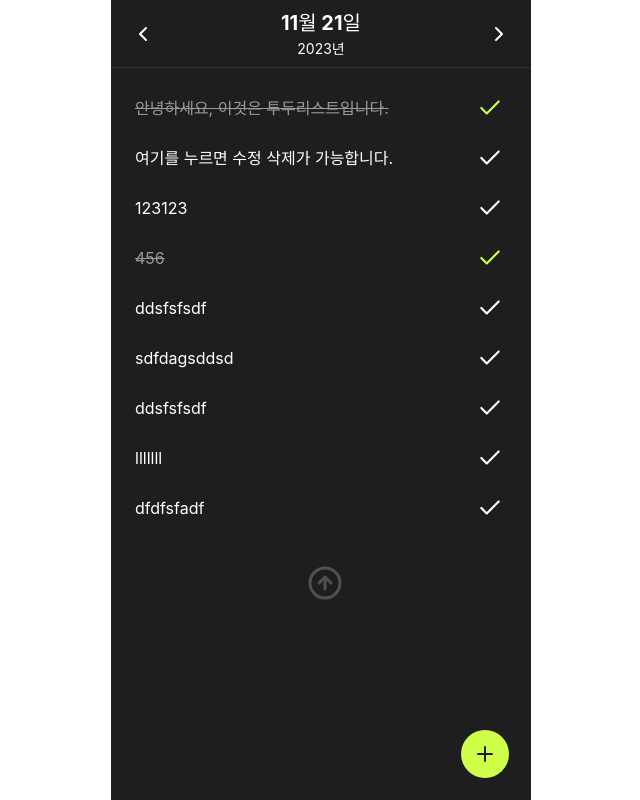
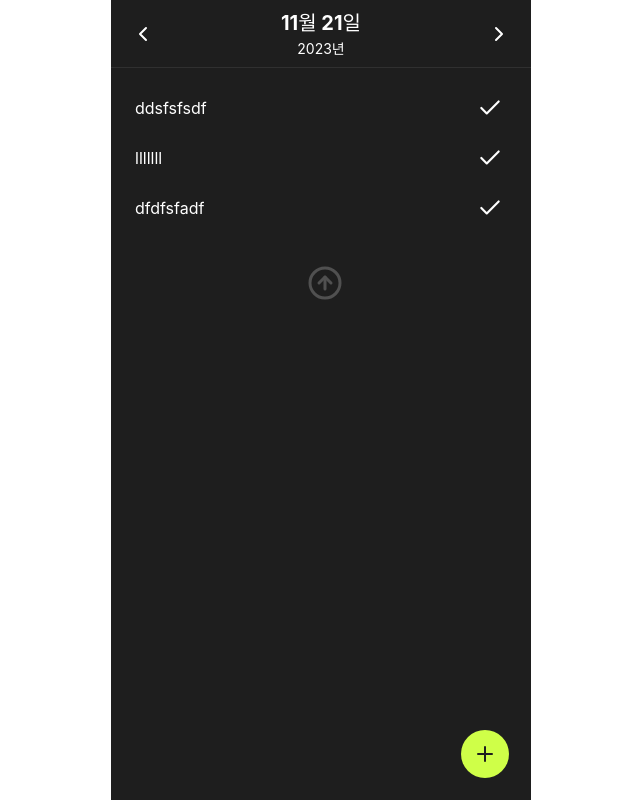
Before and after one commit to Ji-hoon/Elice-Todo-List, a React (Vite) app: page / in a window 1280 px wide. Shown: the whole page, without its empty margins (319-959 px from the left). Built offline with nearby package versions, Linux system fonts and the light colour scheme.

Commit message:
FEAT : 날짜 변화에 따른 할 일 아이템 필터링 기능 추가

```diff
--- a/src/App.tsx
+++ b/src/App.tsx
@@ -1,4 +1,4 @@
-import { useState, useRef } from 'react';
+import { useState, useRef, useEffect } from 'react';
 import reactLogo from './assets/react.svg';
 import viteLogo from '/vite.svg';
 // import './App.css';
@@ -16,7 +16,7 @@ import { InputMode, TodoItem } from "./types";
 const defaultInputMode: InputMode = {type: "default"};
 
 function App() {
-  const [todoItems, setTodoItems] = useState<TodoItem[]>(todoItemsDummy as TodoItem[]);
+  const [todoItems, setTodoItems] = useState<TodoItem[]>([]);
   const [currentDate, setCurrentDate] = useState( new Date() );
 
   const [inputMode, setInputMode] = useState<InputMode>(defaultInputMode);
@@ -91,6 +91,14 @@ function App() {
     setTodoItems(newTodo);
   }
 
+  useEffect( () => {
+    const dateString = format(currentDate, 'yyyy-MM-dd'); // date type을 스트링으로 바꿔서 비교해야 함
+    //console.log(dateString);
+    const todayTodo = todoItemsDummy.filter( (item) => item.createdAt === dateString);
+    //console.log(todayTodo);
+    setTodoItems(todayTodo);
+    //console.log(todoItems);
+  }, [currentDate]);
 
 
 
```
